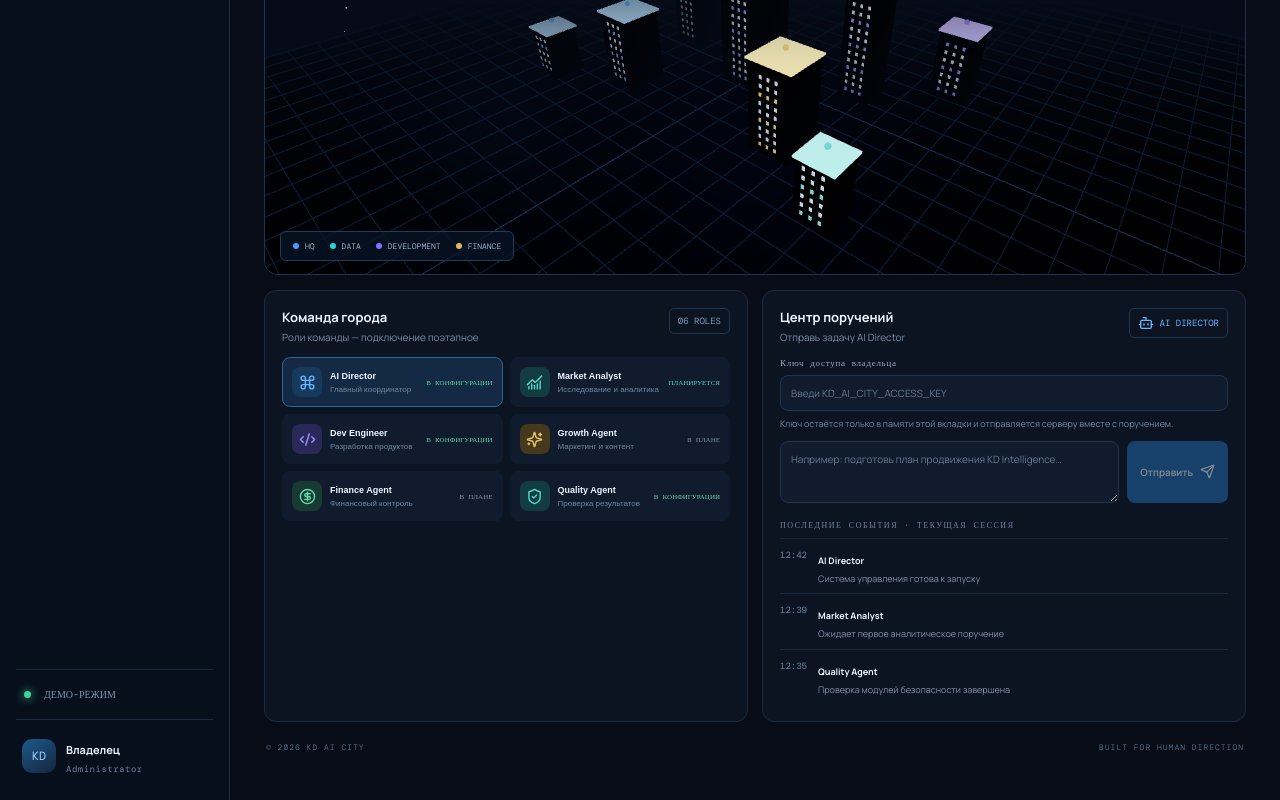
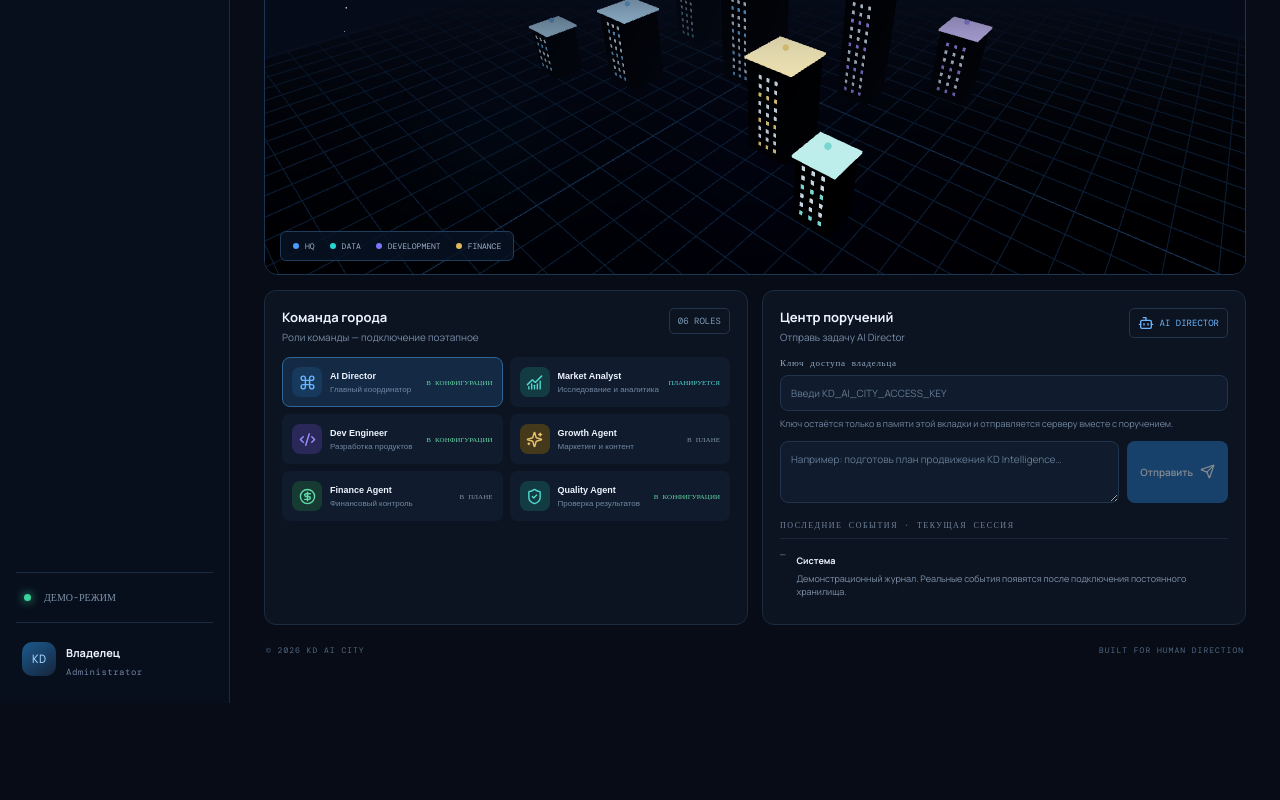
Before and after one commit to karasev599-ship-it/KD-AI-CITY, a Next.js app: page / in a window 1280 px wide. Shown: the part 437-1237 px from the top of the page. After the commit the page ends 1140 px from the top, so only its background shows below. Built offline with nearby package versions, Linux system fonts and the light colour scheme.

Commit message:
Replace placeholder activity with an honest demo state

```diff
--- a/app/page.tsx
+++ b/app/page.tsx
@@ -18,9 +18,11 @@ const agents = [
 ];
 
 const initialActivity = [
-  { time: '12:42', agent: 'AI Director', text: 'Система управления готова к запуску' },
-  { time: '12:39', agent: 'Market Analyst', text: 'Ожидает первое аналитическое поручение' },
-  { time: '12:35', agent: 'Quality Agent', text: 'Проверка модулей безопасности завершена' },
+  {
+    time: '—',
+    agent: 'Система',
+    text: 'Демонстрационный журнал. Реальные события появятся после подключения постоянного хранилища.',
+  },
 ];
 
 export default function Home() {
```
